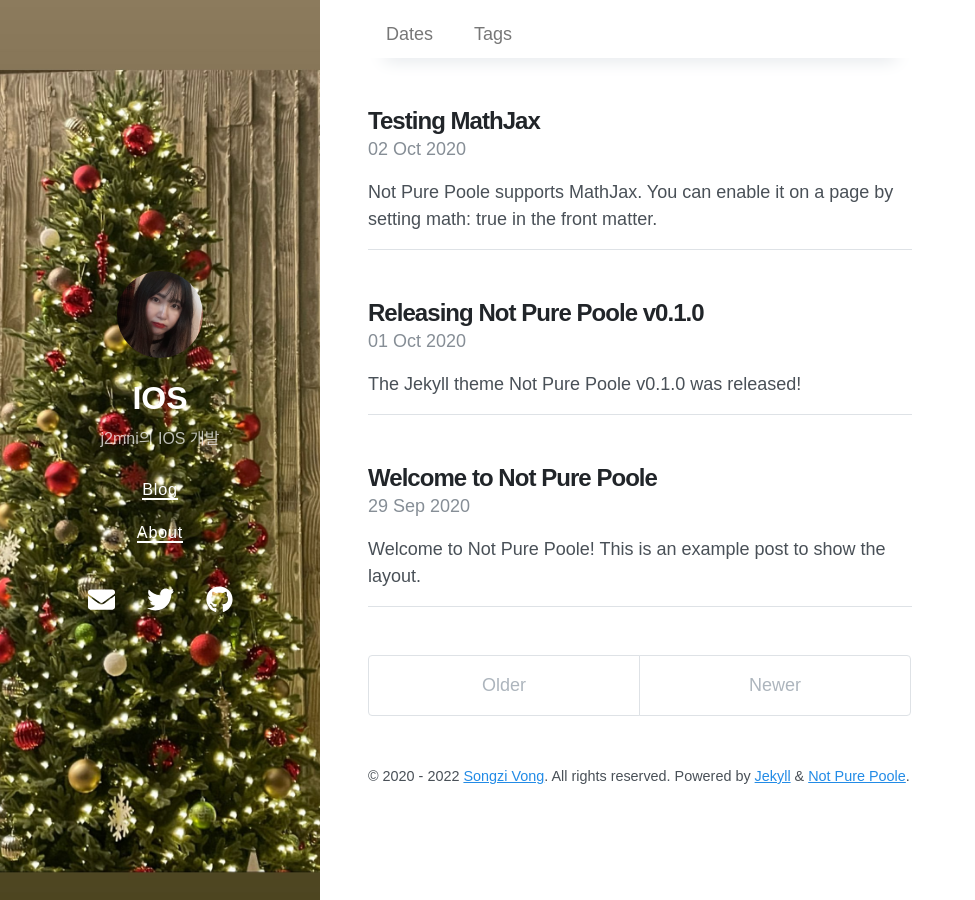
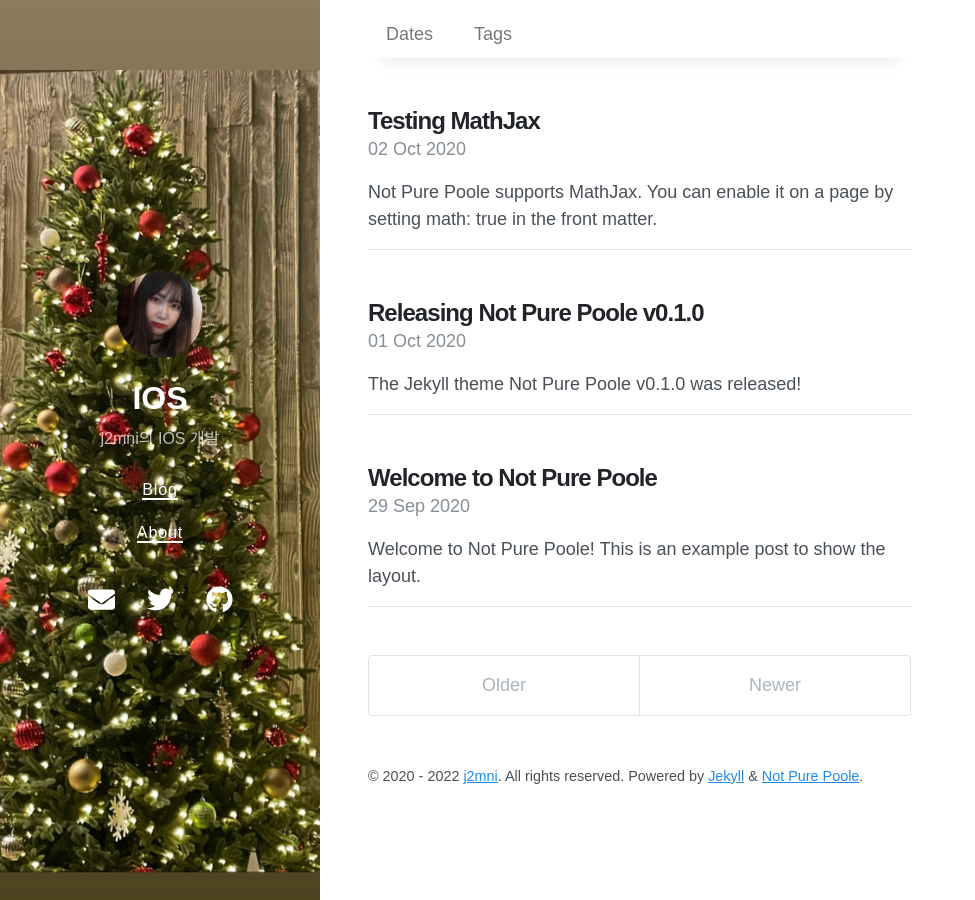
Before and after one commit to j2mni/j2mni.github.io, a Jekyll site: the page built from index.html, in a window 1280 px wide. Shown: the whole page, without its empty margins (0-975 px from the left). Built offline with Jekyll 4.4.1, drawn with Linux system fonts in a browser that asks for light colours; nearby versions of some CDN libraries; the list of posts is cut into pages by our own code.

Commit message:
#5 메일, 깃허브 연결

```diff
--- a/_config.yml
+++ b/_config.yml
@@ -33,12 +33,12 @@ twitter:
   card: summary
 logo: logo.png
 social:
-  name: Songzi Vong
+  name: j2mni
   links:
     - https://twitter.com/vszhub
-    - https://github.com/vszhub
+    - https://github.com/j2mni
 google_site_verification: xxxxx
-lang: en
+lang: ko
 
 sass:
   sass_dir: _sass
@@ -54,9 +54,9 @@ sass:
 
 # Specify the author for blog posts
 author:
-  name: Songzi Vong
-  url: https://github.com/vszhub/
-  email: vszhub@gmail.com
+  name: j2mni
+  url: https://github.com/j2mni/
+  email: honeyminis2@naver.com
 
 plugins:
   - jekyll-remote-theme
--- a/_data/social.yml
+++ b/_data/social.yml
@@ -1,9 +1,9 @@
 - title: Email
-  url: mailto://vszhub@gmail.com
+  url: mailto://honeyminis2@naver.com
   icon: fas fa-envelope
 - title: Twitter
   url: https://twitter.com/vszhub
   icon: fab fa-twitter
 - title: GitHub
-  url: https://github.com/vszhub/not-pure-poole
+  url: https://github.com/j2mni
   icon: fab fa-github
```
Also changed, not shown: 1 other file.
